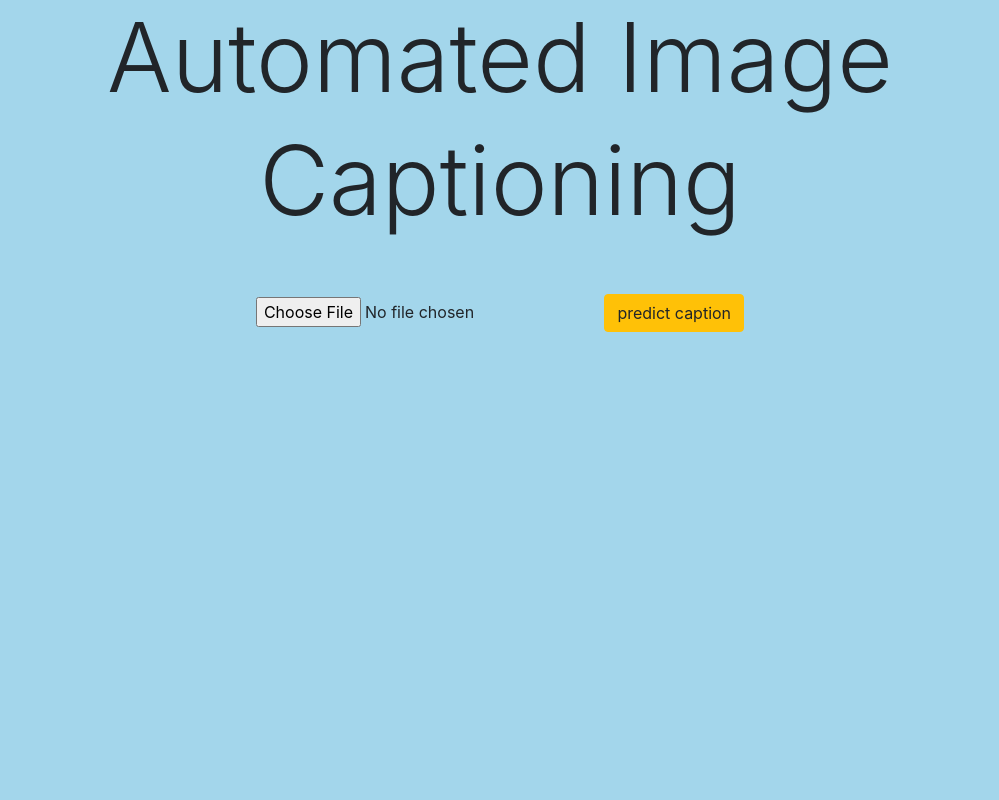
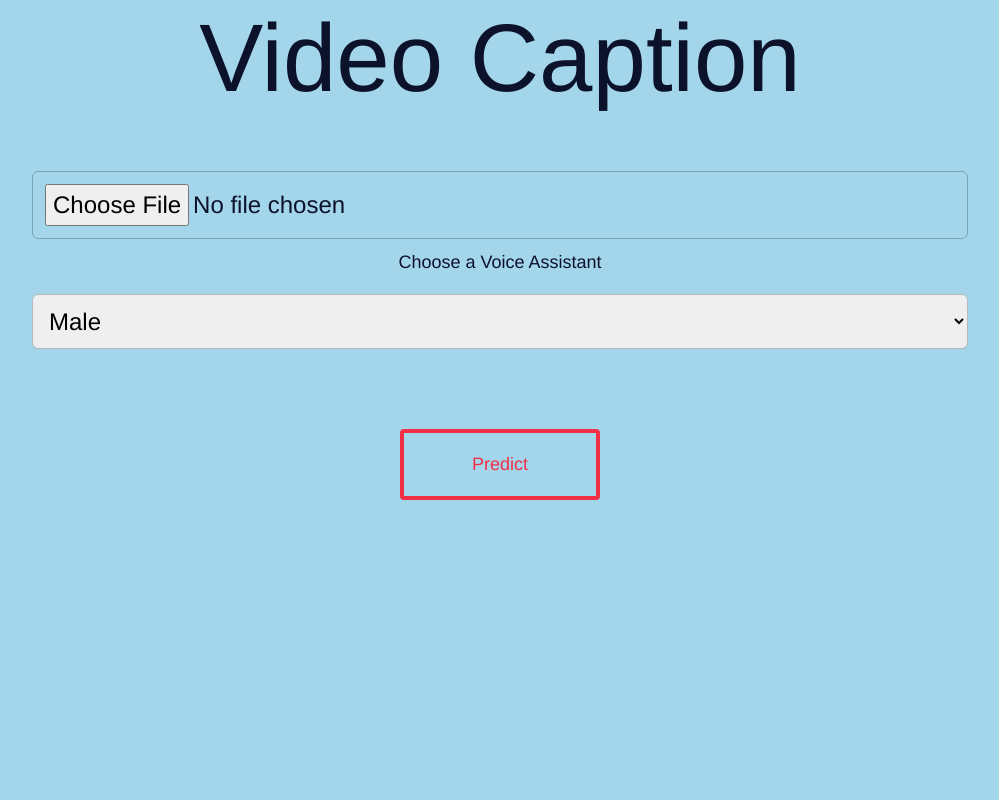
Before and after one commit to lamvinh1001/NLP, a Flask app: page / in a window 1280 px wide. Shown: the whole page, without its empty margins (140-1139 px from the left). Run offline with Flask 2, Linux system fonts and the light colour scheme; some libraries are stand-ins or nearby versions.

Commit message:
2 thang cho ngu clone ve sua

```diff
--- a/app.py
+++ b/app.py
@@ -3,12 +3,12 @@
 from keras.models import load_model
 import numpy as np
 from keras.applications import ResNet152
-import pickle
+from tts import text_to_speech
 from fearture import feature_cap
+from flask_cors import cross_origin
 resnet = ResNet152(include_top=False, weights='imagenet',
                    input_shape=(224, 224, 3), pooling='avg')
 # resnet = load_model('resnet.h5')
-
 app = Flask(__name__)
 
 app.config['SEND_FILE_MAX_AGE_DEFAULT'] = 1
@@ -19,16 +19,16 @@
     return render_template('index.html')
 
 
-@app.route('/after', methods=['GET', 'POST'])
+@app.route('/after', methods=['POST', 'GET'])
+@cross_origin()
 def after():
     global resnet
-    rq = request.files['file1']
-    rq.save('static/test1.mp4')
-    rq = str(rq).split(' ')
-    rq = rq[1].replace("'", '')
-    url_video = 'static/' + rq
-
-    fe = feature_cap(resnet, url_video)
+    rq = request.files['file']
+    rq.save('static/test.mp4')
+    fe = feature_cap(resnet, 'static/test.mp4')
+    # data = 'cho trieu'
+    gender = request.form['voices']
+    text_to_speech('hi my name trieu  stupid', gender)
     return render_template('after.html', data=fe)
 
 
--- /dev/null
+++ b/static/style.css
@@ -0,0 +1,120 @@
+* {
+    box-sizing: border-box;
+  }
+  html,
+  body {
+    min-height: 100vh;
+    margin: 0;
+    padding: 0;
+  }
+  body {
+    font-family: Helvetica, Arial, sans-serif;
+    color: #0d122b;
+    display: flex;
+    flex-direction: column;
+    padding-left: 1em;
+    padding-right: 1em;
+  }
+  h1 {
+    text-align: center;
+    font-weight: 100;
+  }
+  h2{
+    color: red;
+    font-weight: 100px;
+    font-size: 30px;
+  }
+  header {
+    border-bottom: 1px solid #0d122b;
+    margin-bottom: 2em;
+  }
+  main {
+    flex-grow: 2;
+    display: flex;
+    justify-content: space-around;
+    align-items: center;
+    background-color: #fff;
+    border-radius: 12px;
+    margin-bottom: 2em;
+  }
+  @keyframes bg-pulse {
+    0% {
+      background-color: #fff;
+    }
+
+    50% {
+      background-color: #c7ecee;
+    }
+
+    100% {
+      backgrouond-color: #fff;
+    }
+  }
+  main.speaking {
+    animation: bg-pulse 1.5s alternate ease-in-out infinite;
+  }
+  .input {
+    text-align: center;
+    width: 100%;
+  }
+  label {
+    display: block;
+    font-size: 18px;
+    margin-bottom: 1em;
+  }
+  .field {
+    margin-bottom: 5em;
+    padding-top: 10px;
+  }
+  input {
+    font-size: 24px;
+    padding: 0.5em;
+    border: 1px solid rgba(13, 18, 43, 0.25);
+    border-radius: 6px;
+    width: 75%;
+    display: inline-block;
+    transition: border-color 0.25s;
+    text-align: center;
+  }
+  input:focus,
+  select:focus {
+    border-color: rgba(13, 18, 43, 1);
+  }
+  select {
+    width: 75%;
+    font-size: 24px;
+    padding: 0.5em;
+    border: 1px solid rgba(13, 18, 43, 0.25);
+    border-radius: 6px;
+    transition: border-color 0.25s;
+  }
+  button {
+    font-size: 18px;
+    font-weight: 200;
+    padding: 1em;
+    width: 200px;
+    background: transparent;
+    border: 4px solid #f22f46;
+    border-radius: 4px;
+    transition: all 0.4s ease 0s;
+    cursor: pointer;
+    color: #f22f46;
+    margin-bottom: 2em;
+  }
+  button:hover,
+  button:focus {
+    background: #f22f46;
+    color: #fff;
+  }
+
+  a {
+    color: #0d122b;
+  }
+  .error {
+    color: #f22f46;
+    text-align: center;
+  }
+  footer {
+    border-top: 1px solid #0d122b;
+    text-align: center;
+  }
--- a/templates/base.html
+++ b/templates/base.html
@@ -10,9 +10,9 @@
   <link rel="stylesheet" href="https://stackpath.bootstrapcdn.com/bootstrap/4.5.2/css/bootstrap.min.css"
     integrity="sha384-JcKb8q3iqJ61gNV9KGb8thSsNjpSL0n8PARn9HuZOnIxN0hoP+VmmDGMN5t9UJ0Z" crossorigin="anonymous">
 
-  <link rel="stylesheet" href="{{url_for('static', filename='styles.css')}}">
+  <link rel="stylesheet" href="{{url_for('static', filename='style.css')}}">
 
-  <title>Image Captioning</title>
+  <title>Video Captioning</title>
 </head>
 
 <body style="background-color: #a3d6eb">
--- a/templates/index.html
+++ b/templates/index.html
@@ -1,19 +1,29 @@
 {%extends "base.html"%}
 
 {%block content%}
-
 <center>
 
-    <h1 class='display-1'>Automated Image</h1>
-    <h1 class='display-1'>Captioning</h1>
+    <h1 class='display-1'>Video Caption</h1>
 
     <br>
     <br>
 
     <form action="{{url_for('after')}}" method='POST' enctype='multipart/form-data'>
-        <input type="file" name='file1'>
-        <input type="submit" name="btn" value='predict caption' class='btn btn-warning'>
+        <input type="file" name='file'>
+        <!-- <input type="submit" name="btn" value='predict caption' class='btn btn-warning'> -->
+
+        <div class="field">
+            <label for="voices">Choose a Voice Assistant</label>
+            <select name="voices" id="voices">
+                <option value="Male">Male</option>
+                <option value="Female">Female</option>
+            </select>
+        </div>
+        <button type="submit" name="'btn">
+            Predict
+        </button>
     </form>
+
 </center>
 
 {%endblock%}
```
Also changed, not shown: load_trg.py (added, +29 -0 lines), model.py (deleted, +0 -198 lines), templates/after.html (+17 -6 lines), tts.py (added, +27 -0 lines), 1 other file.
